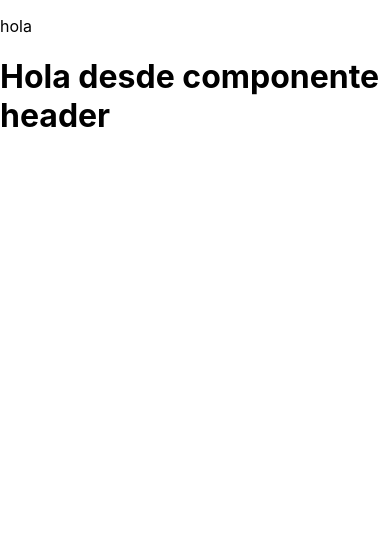
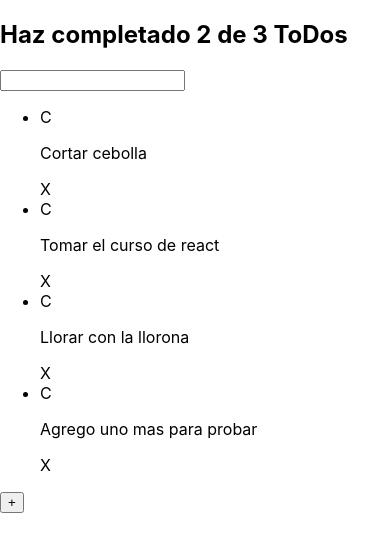
Before and after one commit to LuksFay/mobile-react, a React app: page / in a window 390 px wide. Shown: the top 552 px of the page. Built offline with nearby package versions, Linux system fonts and the light colour scheme.

Commit message:
Starting with the TODOmachine of the Platzi course. Everything from the phone with a React IDE

```diff
--- a/src/app.jsx
+++ b/src/app.jsx
@@ -1,14 +1,33 @@
 import React from 'react';
 import ReactDOM from 'react-dom';
 import './app.css';
-import Header from './components/Header.jsx'
+import {TodoCounter} from './components/TodoCounter.jsx';
+import {TodoItem} from './components/TodoItem.jsx';
+import {CreateTodoButton} from './components/CreateTodoButton.jsx';
+import {TodoList} from './components/TodoList.jsx';
+import {TodoSearch} from './components/TodoSearch.jsx'
+
+const todos =[
+  {text: 'Cortar cebolla', completed: false},
+  {text: 'Tomar el curso de react', completed: false},
+  {text: 'Llorar con la llorona', completed: false},
+  {text: 'Agrego uno mas para probar', completed: false}
+]
 
 class App extends React.Component {
   render() {
     return (
      <>
-     <p>hola</p>
-     <Header/>
+       <TodoCounter/>
+       <TodoSearch/>
+
+       <TodoList>
+         {todos.map(todo=>(
+           <TodoItem key={todo.text} text={todo.text} />
+         ))}
+       </TodoList>
+
+       <CreateTodoButton/>
      </>
     )
   }
--- /dev/null
+++ b/src/components/CreateTodoButton.jsx
@@ -0,0 +1,9 @@
+import React from 'react';
+
+const CreateTodoButton = (props)=>{
+  return(
+    <button>+</button>
+     );
+};
+
+export { CreateTodoButton };
--- a/src/components/Header.jsx
+++ /dev/null
@@ -1,9 +0,0 @@
-import React from 'react';
-
-const Header = ()=>{
-  return(
-     <h1> Hola desde componente header </h1>
-     )
-};
-
-export default Header;
--- /dev/null
+++ b/src/components/TodoCounter.jsx
@@ -0,0 +1,11 @@
+import React from 'react';
+
+const TodoCounter = ()=>{
+  return(
+    <h2>Haz completado 2 de 3 ToDos</h2>
+     )
+};
+
+export { TodoCounter };
+
+// exportar un archivo envuelto en '{ }' nos obliga a importarlo exactamente con el mismo nombre apra no cometer errores ni llamarlo de otra manera.
--- /dev/null
+++ b/src/components/TodoItem.jsx
@@ -0,0 +1,13 @@
+import React from 'react';
+
+const TodoItem = (props)=>{
+  return(
+   <li>
+     <span>C</span>
+     <p>{props.text}</p>
+     <span>X</span>
+   </li>
+     );
+};
+
+export { TodoItem };
--- /dev/null
+++ b/src/components/TodoList.jsx
@@ -0,0 +1,13 @@
+import React from 'react';
+
+const TodoList = (props)=>{
+  return(
+    <section>
+      <ul>
+        {props.children}
+      </ul>
+    </section>
+     );
+};
+
+export { TodoList };
--- /dev/null
+++ b/src/components/TodoSearch.jsx
@@ -0,0 +1,9 @@
+import React from 'react';
+
+const TodoSearch = (props)=>{
+  return(
+    <input />
+     );
+};
+
+export { TodoSearch };
```
